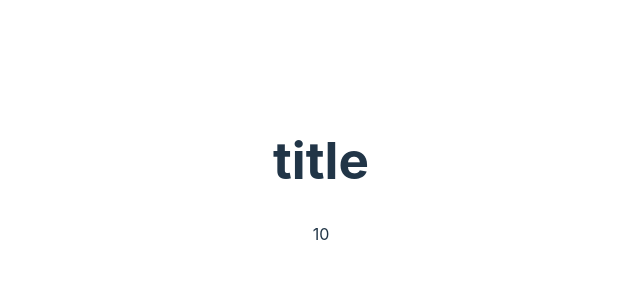
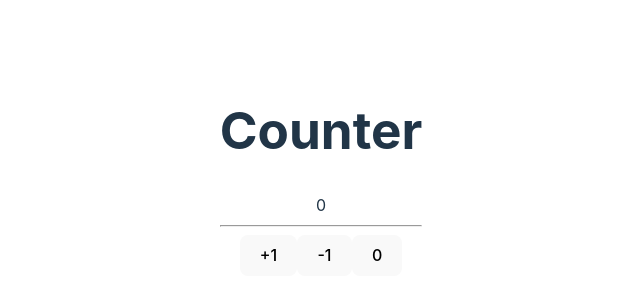
Before and after one commit to AnaMontanoM/Homeworks, a React (Vite) app in the folder Challeges_react/: page / in a window 1280 px wide. Shown: the part 228-528 px from the top of the page, without its empty margins (319-959 px from the left). Built offline with nearby package versions, Linux system fonts and the light colour scheme.

Commit message:
Tercer challenge, jiji

```diff
--- a/Challeges_react/package.json
+++ b/Challeges_react/package.json
@@ -9,6 +9,7 @@
     "preview": "vite preview"
   },
   "dependencies": {
+    "prop-types": "^15.8.1",
     "react": "^18.2.0",
     "react-dom": "^18.2.0"
   },
--- a/Challeges_react/src/FirstApp.jsx
+++ b/Challeges_react/src/FirstApp.jsx
@@ -1,11 +1,26 @@
-import React from "react";
+import React, { useState } from "react";
 
-const FirstApp = () => {
+const FirstApp = ({ value }) => {
+	const [counter, setCounter] = useState(0);
+	const handleAdd = () => {
+		setCounter(counter + 1);
+	};
+	const handleSubstract = () => {
+		setCounter(counter - 1);
+	};
+	const handleReset = () => {
+		setCounter(0);
+	};
+
 	return (
-		<div>
-			<h1> title </h1>
-			<span>10</span>
-		</div>
+		<>
+			<h1> Counter </h1>
+			<span className=""> {counter} </span>
+			<hr />
+			<button onClick={() => handleAdd()}> +1 </button>
+			<button onClick={() => handleSubstract()}> -1 </button>
+			<button onClick={() => handleReset()}> 0 </button>
+		</>
 	);
 };
 
```
Also changed, not shown: 1 other file (tests, documents, lock files or other folders).
